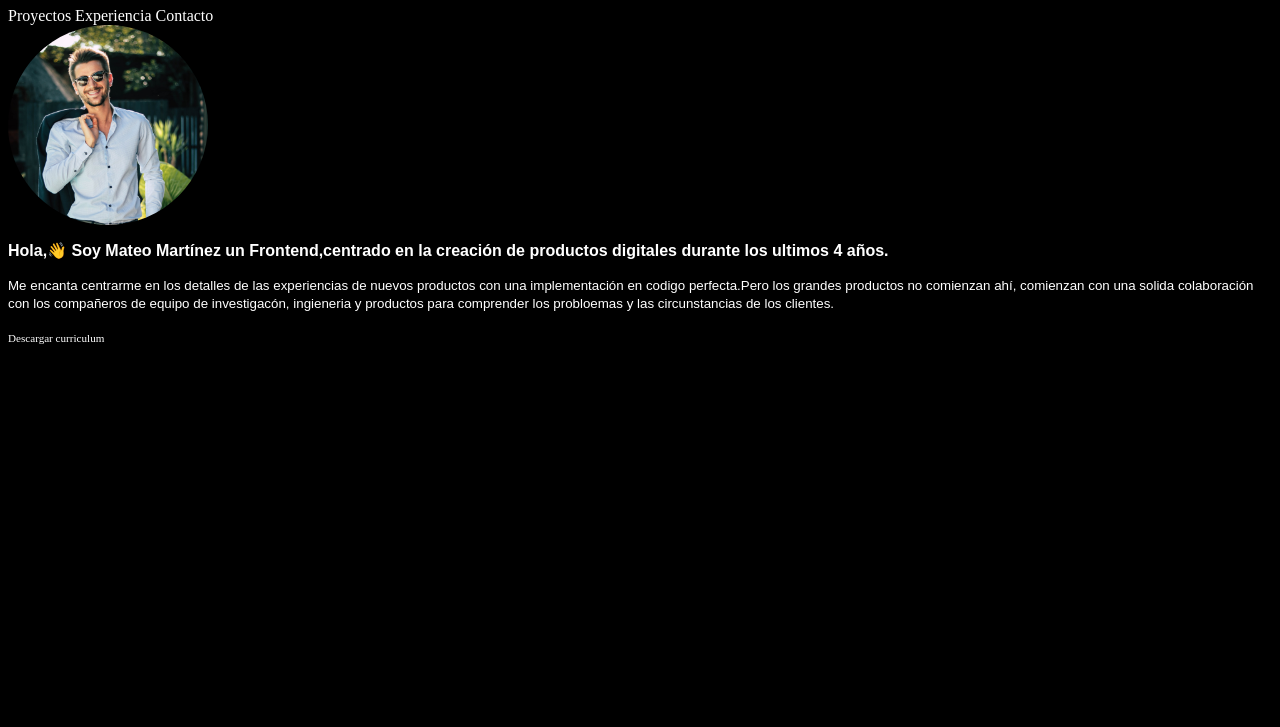
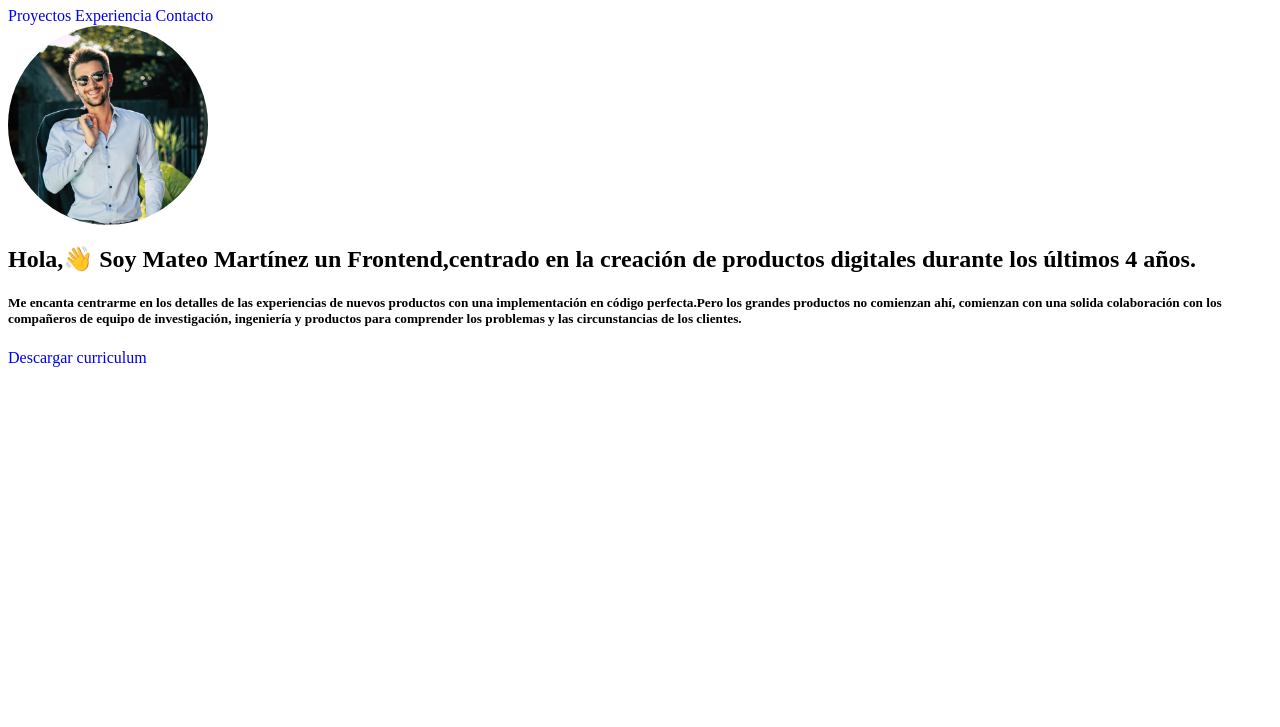
Before and after one commit to achique-luisdan/matthew-portfolio, a plain HTML site: page index.html in a window 1280 px wide. Shown: the part 73-800 px from the top of the page. Drawn offline with Linux system fonts and the light colour scheme.

Commit message:
Corrige errores ortográficos Crea archivo de style.css Mueve estilos CSS del .html al .css

```diff
--- /dev/null
+++ b/css/style.css
@@ -0,0 +1,23 @@
+.circular--portrait {
+  position: relative;
+  width: 200px;
+  height: 200px;
+  overflow: hidden;
+  border-radius: 50%;
+}
+
+.circular--portrait img {
+  width: 100%;
+  height: auto;
+}
+
+p, h1{
+  font-family: Arial, Helvetica, sans-serif;
+}
+
+a {
+  text-decoration: none;
+}
+a:hover{
+  color:#084E9E;
+}
--- a/index.html
+++ b/index.html
@@ -10,62 +10,29 @@
     <meta name="robots" content="index">
     <link rel="icon"  href="https://w7.pngwing.com/pngs/119/417/png-transparent-m-letter-circle-m-white-text-trademark-thumbnail.png" >
     <title>Mateo Martinez</title>
-    <style>
-   .circular--portrait {
-                        position: relative;
-                        width: 200px;
-                        height: 200px;
-                        overflow: hidden;
-                        border-radius: 50%;
-    }
-
-    .circular--portrait img {
-                           width: 100%;
-                           height: auto;
-    }
-
-
-    p,h1{
-        font-family: Arial, Helvetica, sans-serif;
-        color: white;
-
-    }
-
-    *{
-        background-color: black;
-     }
-
-    a{
-         color: white;
-         text-decoration: none;
-    }
-    a:hover{
-             color:#084E9E;
-    }
-
-    </style>
+    <link rel="stylesheet" href="./css/style.css">
 </head>
 <body>
-    <header><h1><b>Mateo Martínez</b></h1>
+    <header><h1>Mateo Martínez</h1>
       <nav>
-          <a href="" target="_blank">Proyectos</a>
-          <a href="" target="_blanck">Experiencia</a>
-          <a href="" target="_blank">Contacto</a>
+        <a href="#" target="_blank">Proyectos</a>
+        <a href="#" target="_black">Experiencia</a>
+        <a href="#" target="_blank">Contacto</a>
       </nav>
     </header>
-
-
     <main>
       <div class="circular--portrait">
       <img src="mateo.jpg" alt="Mateo" title="Mateo Martínez">
     </div>
+    <section>
+      <h2>
+        Hola,&#128075; Soy Mateo Martínez un Frontend,centrado en la creación de productos digitales durante los últimos 4 años.
+      </h2>
 
-
-    <section>
-              <p><b>Hola,&#128075; Soy Mateo Martínez un Frontend,centrado en la creación de productos digitales durante los ultimos 4 años. </b></p>
-
-               <p><small>Me encanta centrarme en los detalles de las experiencias de nuevos productos con una implementación en codigo perfecta.Pero los grandes productos no comienzan ahí, comienzan con una solida colaboración con los compañeros de equipo de investigacón, ingieneria y productos para comprender los probloemas y las circunstancias de los clientes. <small> </p>
-               <a  href="">Descargar curriculum</a>
+      <h5>
+          Me encanta centrarme en los detalles de las experiencias de nuevos productos con una implementación en código perfecta.Pero los grandes productos no comienzan ahí, comienzan con una solida colaboración con los compañeros de equipo de investigación, ingeniería y productos para comprender los problemas y las circunstancias de los clientes.
+      </h5>
+      <a href="#">Descargar curriculum</a>
     </section>
   </main>
 </body>
```
Lines whose indentation alone changed are shown as unchanged.
